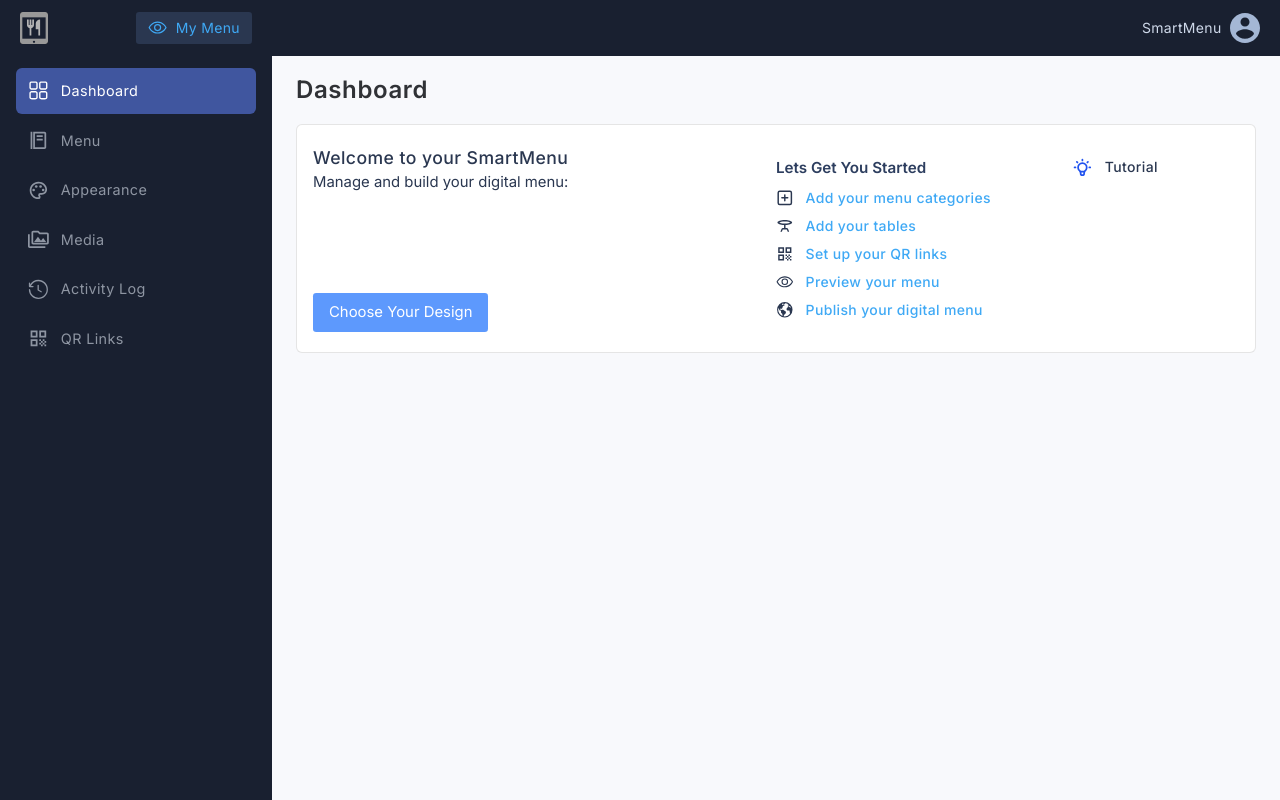
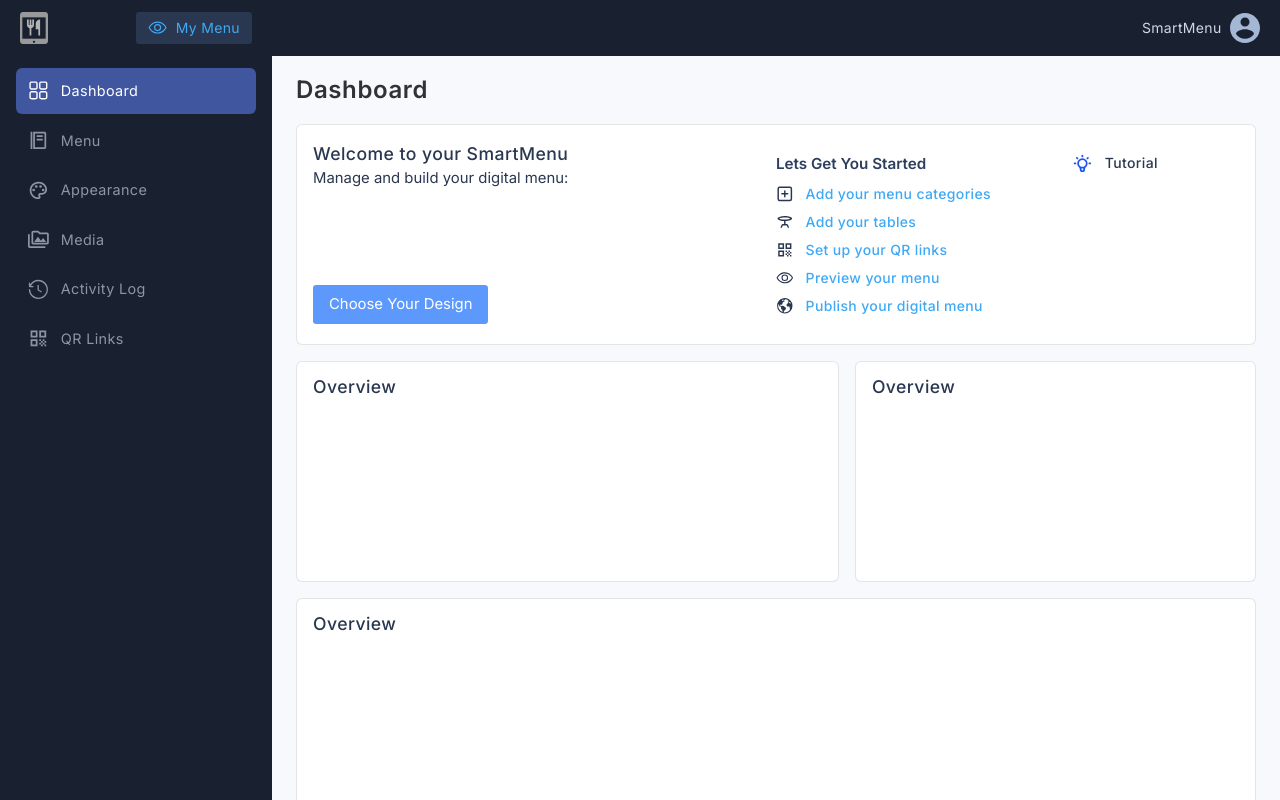
Before and after one commit to hosoocha20/smartmenu-manager, a Next.js app: page /dashboard in a window 1280 px wide. Built offline with nearby package versions, Linux system fonts and the light colour scheme.

Commit message:
/dahsboard - grid-template-areas

```diff
--- a/src/app/(auth)/dashboard/page.tsx
+++ b/src/app/(auth)/dashboard/page.tsx
@@ -21,19 +21,23 @@ const getStartedArr: GetStartedLinksI[] = [
 
 const Dashboard = () => {
   return (
-    <div className="font-inter bg-background px-6 py-4">
+    <div className="font-inter bg-background px-6 py-4 overflow-y-auto">
       <h1 className="text-my-black-950 font-semibold text-[1.5rem] tracking-wide">
         Dashboard
       </h1>
-      <div className="mt-4 w-full grid grid-cols-[50%_auto_auto] border border-[#CCCCCC] border-opacity-50 bg-white px-4 py-5 rounded-md">
+      <div className="dashboard-grid gap-4 h-full w-full">
+        {/*Smartmenu Get Started */}
+        <div className="dashboard-start mt-4 w-full grid grid-cols-[50%_auto_auto] border border-[#CCCCCC] border-opacity-50 bg-white px-4 py-4 rounded-md">
           <div className="text-my-primary-900 flex flex-col justify-between">
             <div>
               <h2 className="text-[1.1rem] text-my-primary-900 font-medium tracking-wide">
                 Welcome to your SmartMenu
               </h2>
-            <p className="text-[0.93rem]">Manage and build your digital menu:</p>
+              <p className="text-[0.93rem]">
+                Manage and build your digital menu:
+              </p>
             </div>
-          <button className="w-fit bg-my-secondary-400 text-white px-4 py-2 text-[.93rem] rounded-[.2rem]">
+            <button className="w-fit mb-1 bg-my-secondary-400 text-white px-4 py-2 text-[.93rem] rounded-[.2rem]">
               Choose Your Design
             </button>
           </div>
@@ -55,10 +59,27 @@ const Dashboard = () => {
               <div className="flex text-[1.3rem] text-my-secondary-600">
                 <TbBulb />
               </div>
-            <p className=" text-sm font-medium tracking-wide">
-              Tutorial
-            </p>
+              <p className=" text-sm font-medium tracking-wide">Tutorial</p>
             </div>
+          </div>
+        </div>
+        {/*Overview */}
+        <div className="dashboard-overview  w-full  border border-[#CCCCCC] border-opacity-50 bg-white px-4 py-3 rounded-md">
+          <h2 className="text-[1.1rem] text-my-primary-900 font-medium tracking-wide">
+            Overview
+          </h2>
+        </div>
+        {/*Profile */}
+        <div className="dashboard-profile w-full border border-[#CCCCCC] border-opacity-50 bg-white px-4 py-3 rounded-md">
+          <h2 className="text-[1.1rem] text-my-primary-900 font-medium tracking-wide">
+            Overview
+          </h2>
+        </div>
+        {/*Activity */}
+        <div className="dashboard-activity  w-full  border border-[#CCCCCC] border-opacity-50 bg-white px-4 py-3 rounded-md">
+          <h2 className="text-[1.1rem] text-my-primary-900 font-medium tracking-wide">
+            Overview
+          </h2>
         </div>
       </div>
     </div>
--- a/src/app/globals.css
+++ b/src/app/globals.css
@@ -25,3 +25,25 @@ body {
     text-wrap: balance;
   }
 }
+
+.dashboard-start{
+  grid-area: start;
+}
+.dashboard-overview{
+  grid-area: overview;
+}
+.dashboard-profile{
+  grid-area: profile;
+}
+.dashboard-activity{
+  grid-area: activity;
+}
+
+.dashboard-grid{
+  display: grid;
+  grid-template-areas: 'start start start start start'
+                        'overview overview overview profile profile'
+                        'activity activity activity activity activity';
+  grid-template-rows: min-content auto auto;
+
+}
```
Lines whose indentation alone changed are shown as unchanged.
